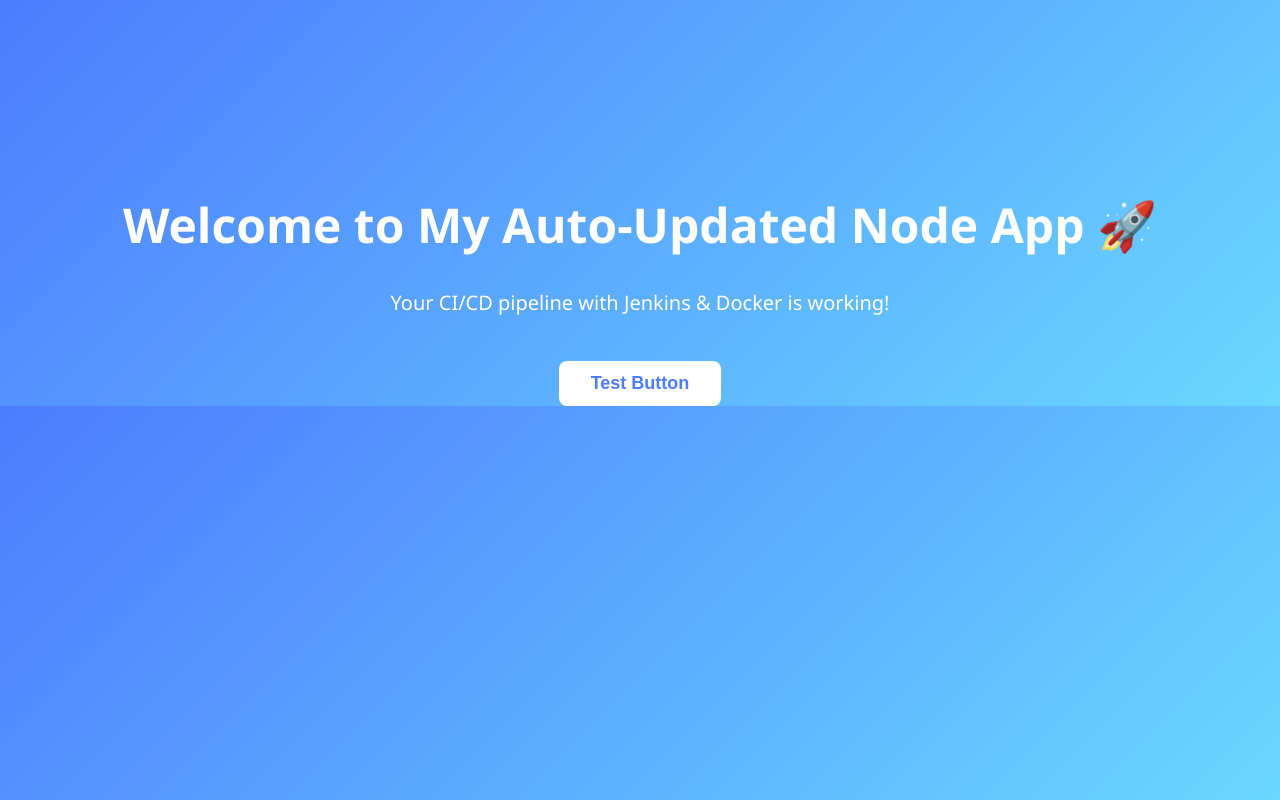
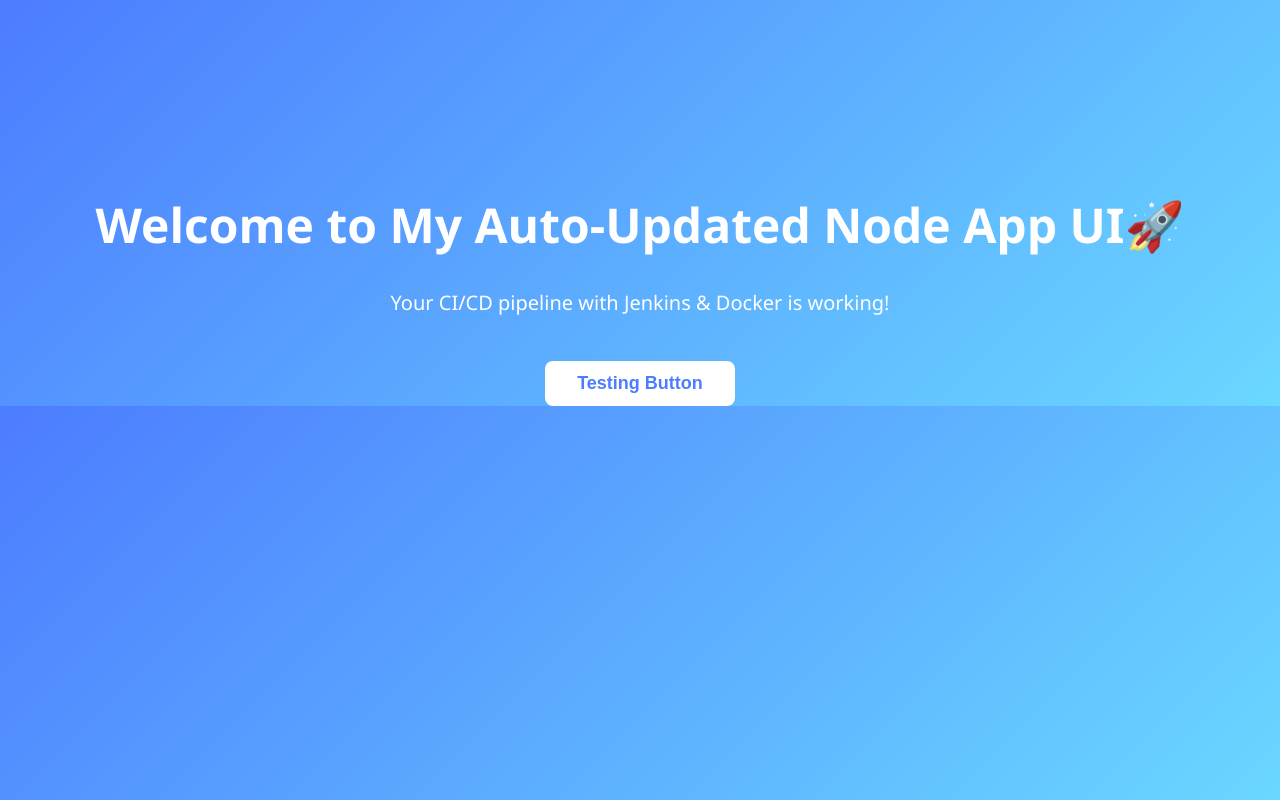
Before and after one commit to ketanray-cmd/jenkins-node-app, a website: page public/index.html in a window 1280 px wide. Drawn offline with Linux system fonts and the light colour scheme.

Commit message:
Updated for SCM

```diff
--- a/public/index.html
+++ b/public/index.html
@@ -43,10 +43,10 @@
 </head>
 <body>
     <div class="container">
-        <h1>Welcome to My Auto-Updated Node App 🚀</h1>
+        <h1>Welcome to My Auto-Updated Node App UI🚀</h1>
         <p>Your CI/CD pipeline with Jenkins & Docker is working!</p>
-        <button class="btn" onclick="alert('Pipeline Deployment Successful!')">
-            Test Button
+        <button class="btn" onclick="alert('Pipeline and SCM Deployment Successful!')">
+            Testing Button
         </button>
     </div>
 </body>
```
